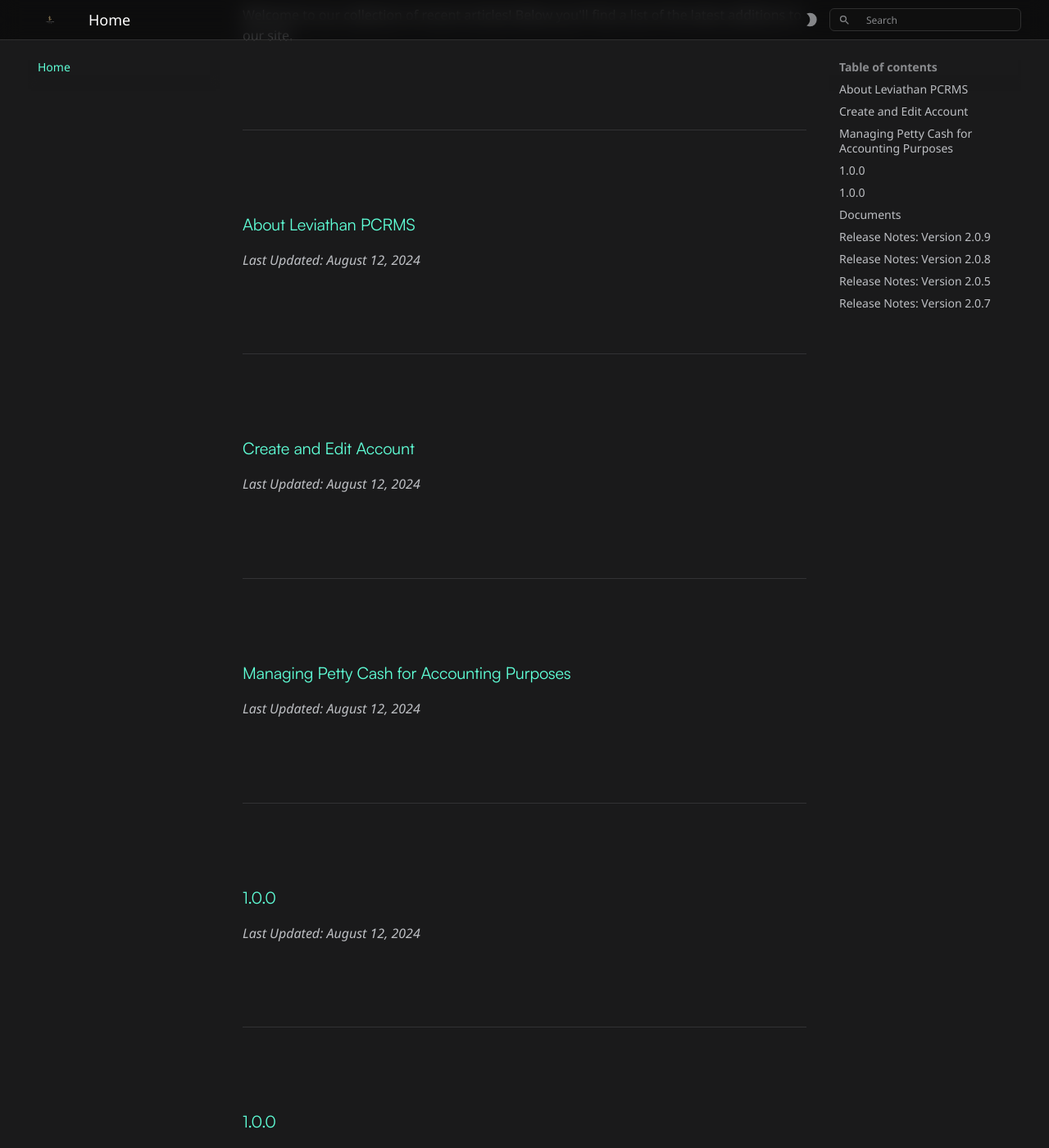
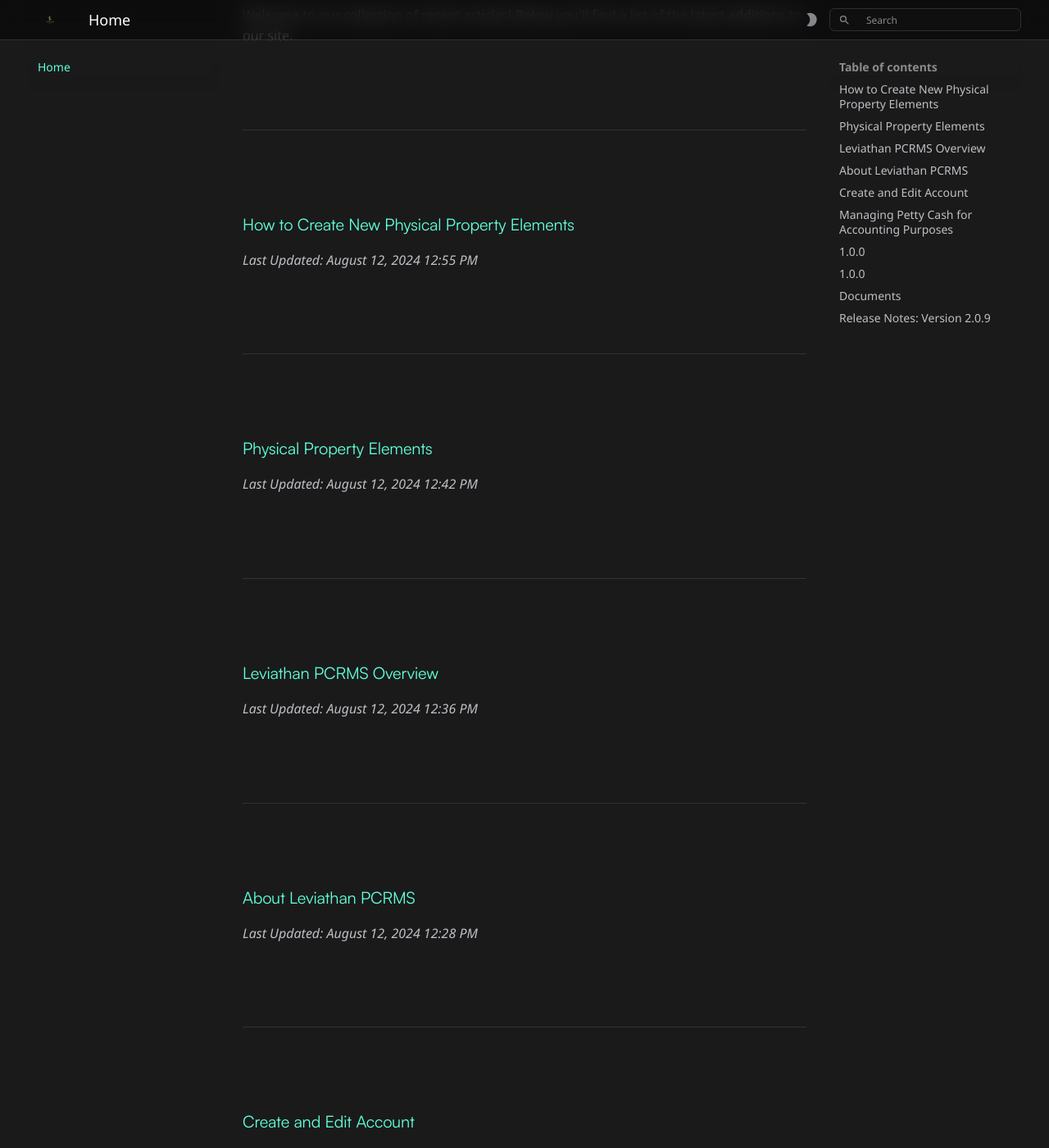
Before and after one commit to LeviathanSystems/PCRMS-Docs_old, an MkDocs documentation site: the page built from docs/index.md, in a window 1280 px wide and 1400 px high, scrolled down 224 px. Shown: the whole window at 82% size. Built offline with MkDocs 1.6.1 and Material for MkDocs 9.7.7, drawn with Linux system fonts in a browser that asks for light colours; some of the changed text lies outside the part shown.

Commit message:
add property general idea, physical elements, update index.md

```diff
--- a/create_index.py
+++ b/create_index.py
@@ -42,7 +42,7 @@
 max_articles = 10
 for file in sorted_files[:max_articles]:
     modified_time = os.path.getmtime(file)
-    modified_date = datetime.fromtimestamp(modified_time).strftime("%B %d, %Y")
+    modified_date = datetime.fromtimestamp(modified_time).strftime("%B %d, %Y %I:%M %p")
     relative_path = os.path.relpath(file, posts_dir).replace("\\", "/")
 
     # Extract title from the Markdown file
--- a/docs/index.md
+++ b/docs/index.md
@@ -5,52 +5,52 @@
 
 ---
 
+### [How to Create New Physical Property Elements](property/physical/create_elements.md)
+_Last Updated: August 12, 2024 12:55 PM_
+
+---
+
+### [Physical Property Elements](property/physical/elements.md)
+_Last Updated: August 12, 2024 12:42 PM_
+
+---
+
+### [Leviathan PCRMS Overview](property/general.md)
+_Last Updated: August 12, 2024 12:36 PM_
+
+---
+
 ### [About Leviathan PCRMS](about.md)
-_Last Updated: August 12, 2024_
+_Last Updated: August 12, 2024 12:28 PM_
 
 ---
 
 ### [Create and Edit Account](accounts/create_edit_account.md)
-_Last Updated: August 12, 2024_
+_Last Updated: August 12, 2024 11:00 AM_
 
 ---
 
 ### [Managing Petty Cash for Accounting Purposes](accounts/account.md)
-_Last Updated: August 12, 2024_
+_Last Updated: August 12, 2024 10:20 AM_
 
 ---
 
 ### [1.0.0](release_notes_mobile_office/1.0.0.md)
-_Last Updated: August 12, 2024_
+_Last Updated: August 12, 2024 10:19 AM_
 
 ---
 
 ### [1.0.0](release_notes_dashboard/1.0.0.md)
-_Last Updated: August 12, 2024_
+_Last Updated: August 12, 2024 10:13 AM_
 
 ---
 
 ### [Documents](accounts/document.md)
-_Last Updated: August 12, 2024_
+_Last Updated: August 12, 2024 10:12 AM_
 
 ---
 
 ### [Release Notes: Version 2.0.9](release_notes_weboffice/2.0.9.md)
-_Last Updated: August 12, 2024_
+_Last Updated: August 12, 2024 10:08 AM_
 
 ---
-
-### [Release Notes: Version 2.0.8](release_notes_weboffice/2.0.8.md)
-_Last Updated: August 12, 2024_
-
----
-
-### [Release Notes: Version 2.0.5](release_notes_weboffice/2.0.5.md)
-_Last Updated: August 12, 2024_
-
----
-
-### [Release Notes: Version 2.0.7](release_notes_weboffice/2.0.7.md)
-_Last Updated: August 12, 2024_
-
----
--- a/mkdocs.yml
+++ b/mkdocs.yml
@@ -2,7 +2,11 @@
 nav:
   - Home: index.md
   - 'Property':
-    - 'Operations': property.md
+    - 'General': property/general.md
+    - 'Physical':
+      - 'Elements':
+        - 'General Info': property/physical/elements.md
+        - 'Create Elements': property/physical/create_elements.md
   - 'Accountant':
     - 'Accounts':
       - 'General': 'accounts/account.md'
```
Also changed, not shown: docs/property/general.md (added, +35 -0 lines), docs/property/physical/create_elements.md (added, +23 -0 lines), docs/property/physical/elements.md (added, +45 -0 lines), docs/property/physical/images/create_new_element.png (added), docs/property/physical/images/list_elements.png (added), docs/property/physical/images/new_element_name.png (added).
